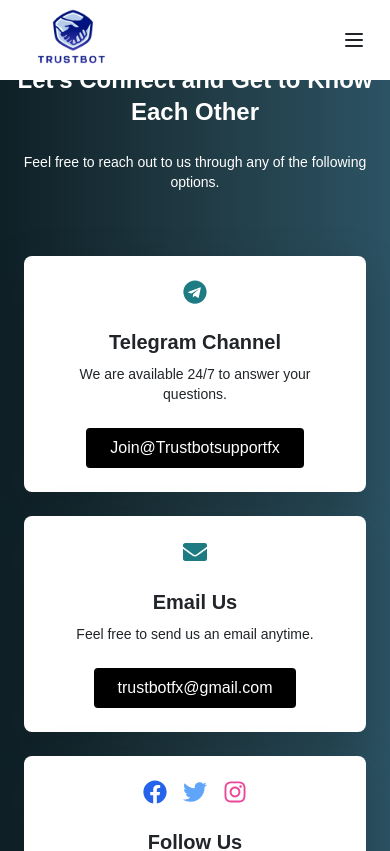
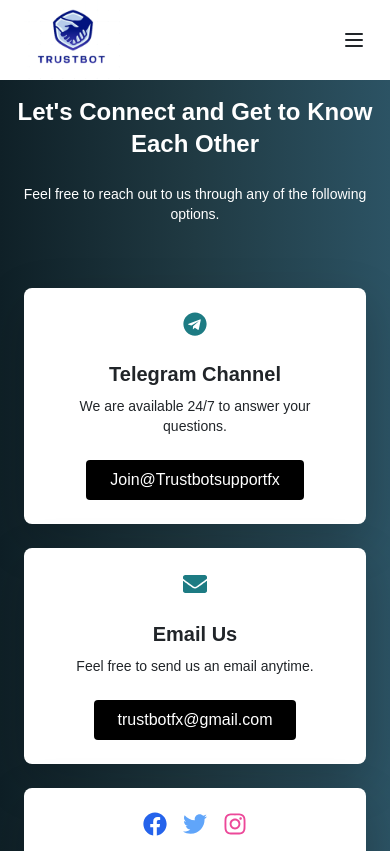
Before and after one commit to shashank8112357010/vishnu-investment, a React (Vite) app: page /contactus in a window 390 px wide. Shown: the top 851 px of the page. Built offline with nearby package versions, Linux system fonts and the light colour scheme.

Commit message:
change client Ui

```diff
--- /dev/null
+++ b/src/components/AdminDashboard/UserContact.jsx
@@ -0,0 +1,9 @@
+import React from 'react'
+
+export default function UserContact() {
+  return (
+    <div>
+      User Contact
+    </div>
+  )
+}
--- a/src/components/ContactUs.jsx
+++ b/src/components/ContactUs.jsx
@@ -24,9 +24,9 @@ const ContactUs = () => {
     <>
 
       {/* Outer container with background color change */}
-      <div className="  background-color welcome-boxcontainer  md:p-16 lg:p-24">
+      <div className="  background-color welcome-boxcontainer pt-24   lg:p-24">
         {/* Heading and paragraph */}
-        <h1 className="text-2xl md:text-4xl font-bold text-center mb-6 pt-16 md:mt-16 lg:mt-16 text-white">
+        <h1 className="text-2xl md:text-4xl font-bold text-center mb-6  md:mt-16 lg:mt-16 text-white">
           Let's Connect and Get to Know Each Other
         </h1>
         <p className="text-center text-sm md:text-lg mb-10 text-white">
@@ -34,7 +34,7 @@ const ContactUs = () => {
         </p>
 
         {/* Cards */}
-        <div className="flex flex-col md:flex-row justify-between gap-6 p-4 md:p-10 lg:p-20">
+        <div className="flex flex-col md:flex-row justify-between gap-6 p-4 ">
           {/* Card 1 - Call Us */}
           <div className="bg-white shadow-lg rounded-lg p-6 flex flex-col items-center text-center w-full md:w-1/3">
             <FaTelegram  className="text-2xl md:text-3xl mb-4 text-[#1D7B83]" />
```
